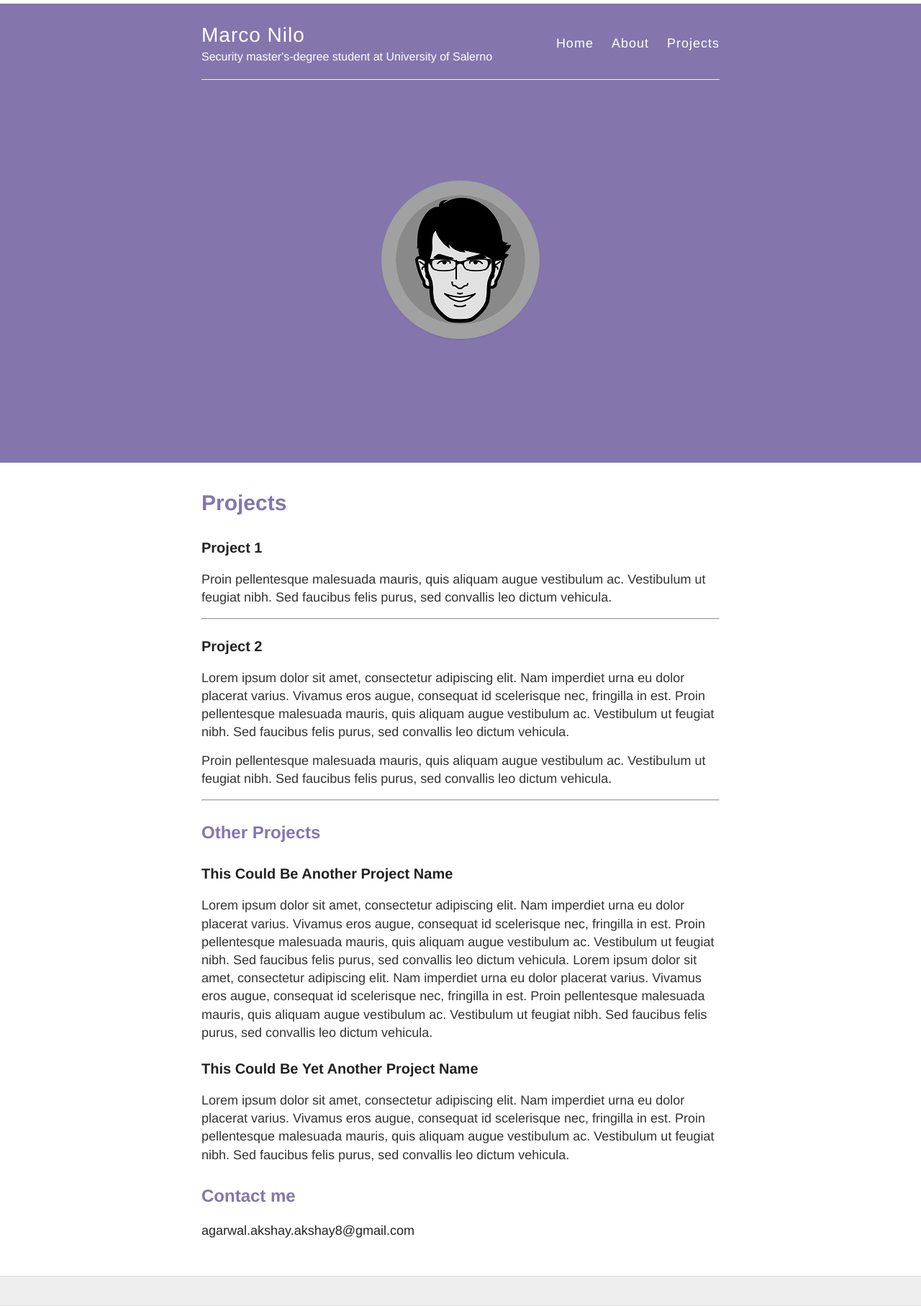
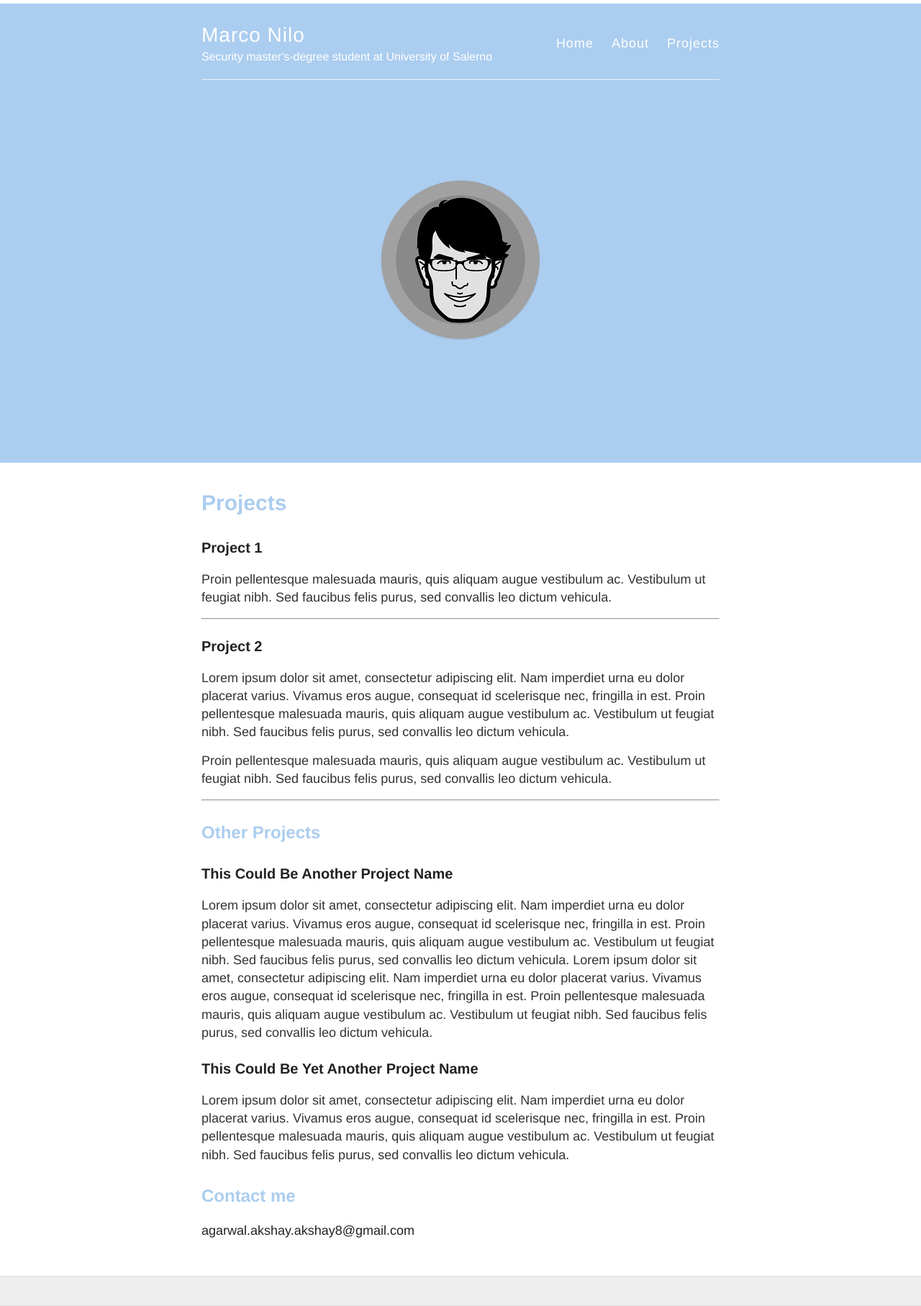
Before and after one commit to AkshayAgarwal007/Jekyll-Mono, a Jekyll site: the page built from projects.md, in a window 1280 px wide. Shown: the whole page at 72% size. Built offline with Jekyll 4.4.1, drawn with Linux system fonts in a browser that asks for light colours; nearby versions of some CDN libraries.

Commit message:
Update _variables.scss

```diff
--- a/_sass/_variables.scss
+++ b/_sass/_variables.scss
@@ -18,7 +18,7 @@ $blue: #4183C4;
 // Main theme colors
 // Some cool main theme colors(violet:#8476ad;blue:#5cacee;red:#ff7373,#ff6f69;green:#6acf64,#2ddbb3;orange:#ffa268)
 
-$mono-color:#8476ad;                // main theme color(header, links, footer icons, buttons, post-title)
+$mono-color:#ABCDEF;                // main theme color(header, links, footer icons, buttons, post-title)
 $hl-color: $darkGray;              // header link color (author name and posted on date) for blog post meta
 $navbar-hover-color:$gray;        // navbar hover color (site name and navbar links hover color)
 $link-color: $darkerGray;        // normal hyperlink color other than the ones above.
```
